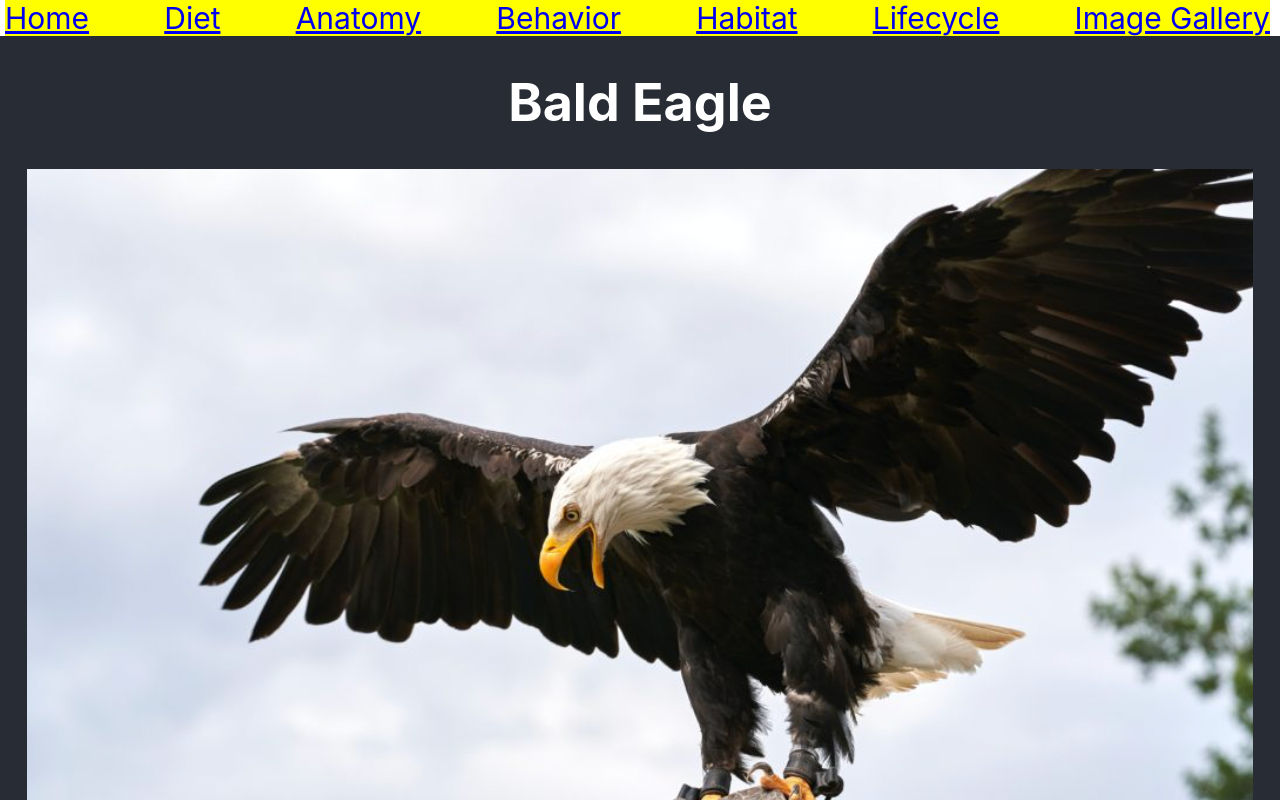
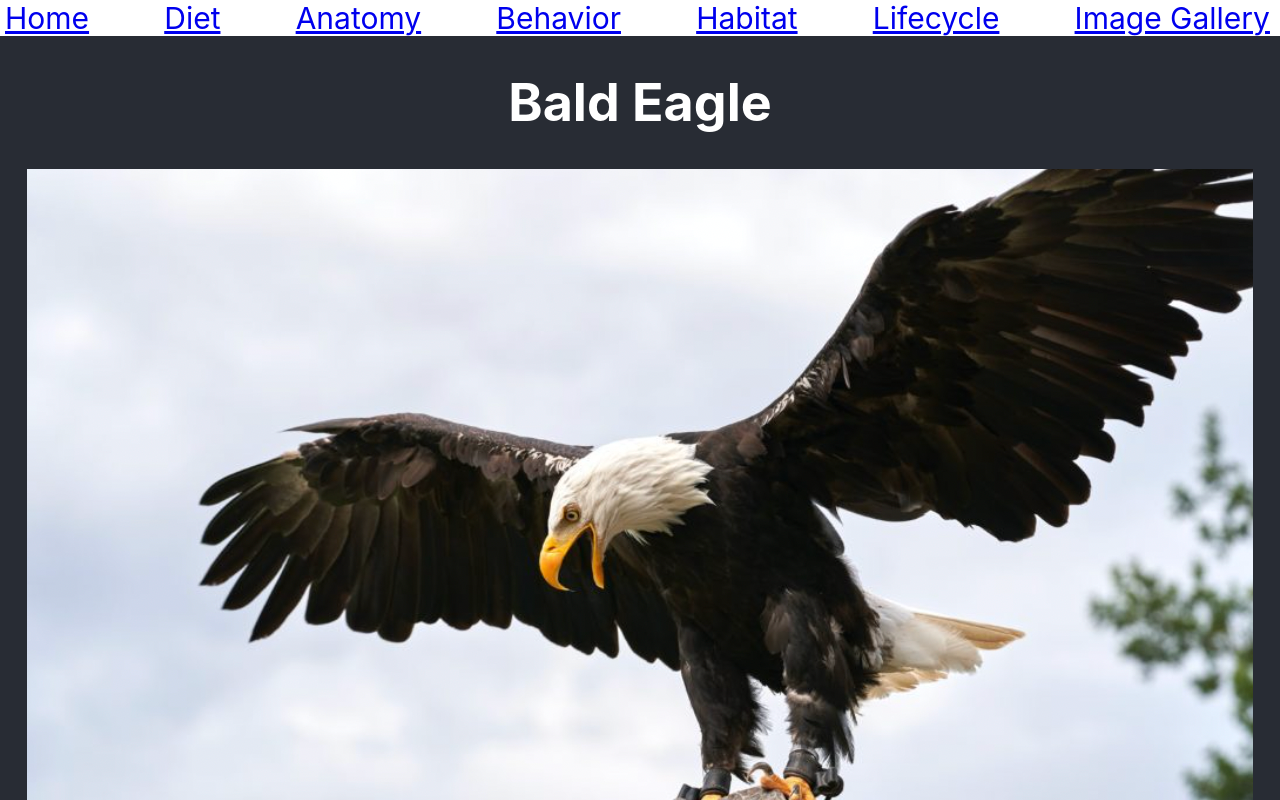
Before and after one commit to becks93/bald-eagle, a React (Create React App) app: page / in a window 1280 px wide. Shown: the top 800 px of the page. Built offline with nearby package versions, Linux system fonts and the light colour scheme.

Commit message:
changing nav color to white

```diff
--- a/src/components/Navigation.jsx
+++ b/src/components/Navigation.jsx
@@ -3,7 +3,14 @@ import { NavLink } from "react-router-dom";
 
 function Navigation() {
   return (
-    <div className="navigation" style={{ background: "yellow", color: "black", margin: '0px 10px 0px 5px' }}>
+    <div
+      className="navigation"
+      style={{
+        background: "white",
+        color: "black",
+        margin: "0px 10px 0px 5px",
+      }}
+    >
       <nav className="navbar navbar-expand navbar-dark bg-dark">
         <div className="container">
           <div
```
